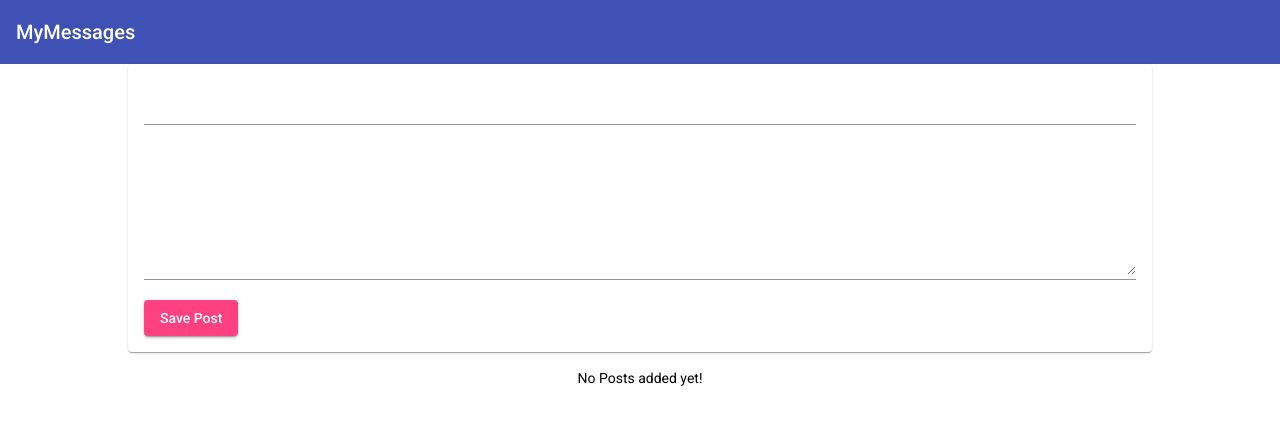
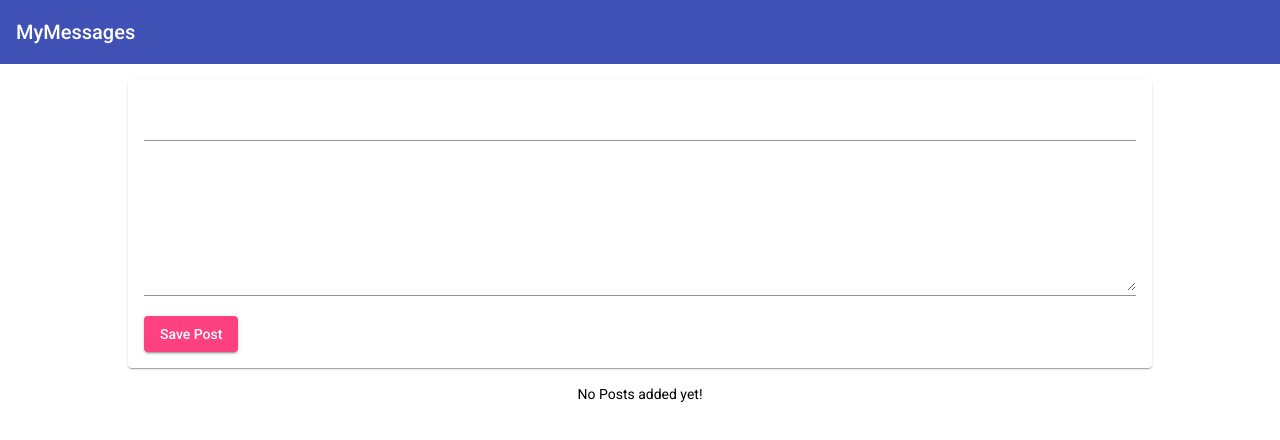
Before and after one commit to sandeepnunna90/mean-course, an Angular app: page / in a window 1280 px wide. Shown: the top 440 px of the page. Built offline with nearby package versions, Linux system fonts and the light colour scheme.

Commit message:
Fix margin issue on UI

```diff
--- a/src/app/app.component.css
+++ b/src/app/app.component.css
@@ -1,5 +1,4 @@
 main {
-  margin-top: 16px;
   width: 80%;
-  margin: auto;
+  margin: 1rem auto;
 }
```
